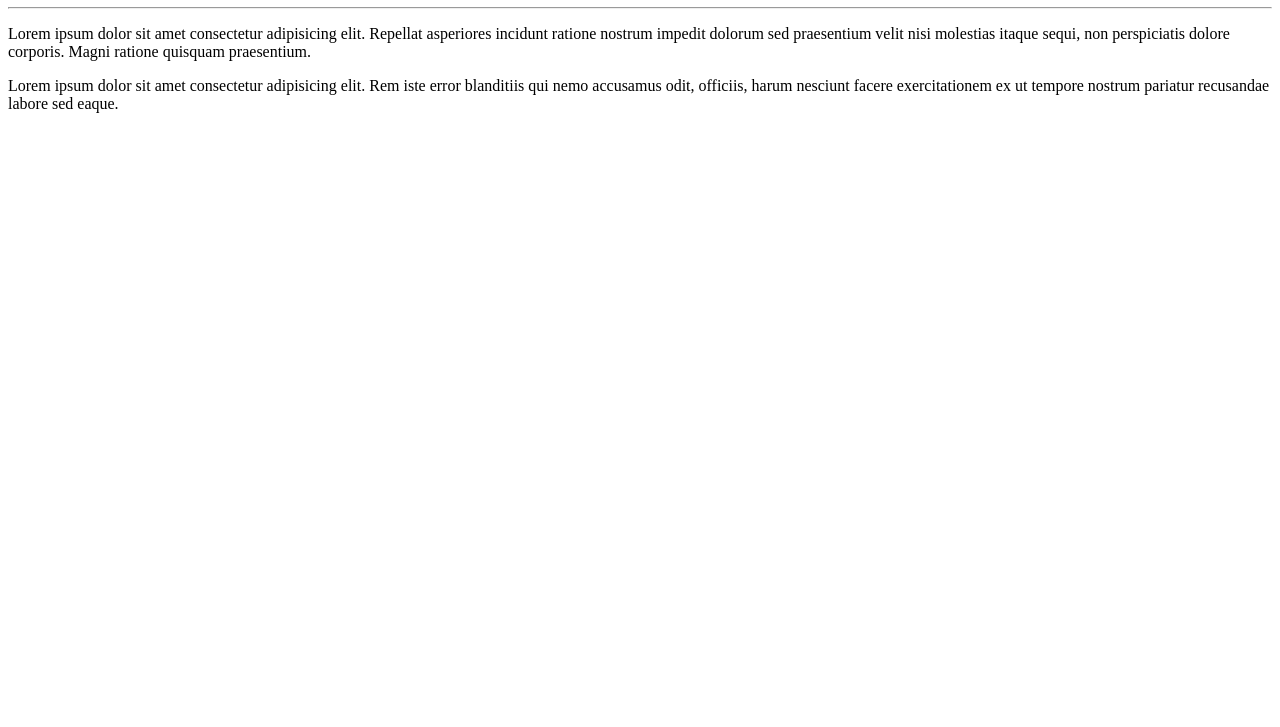
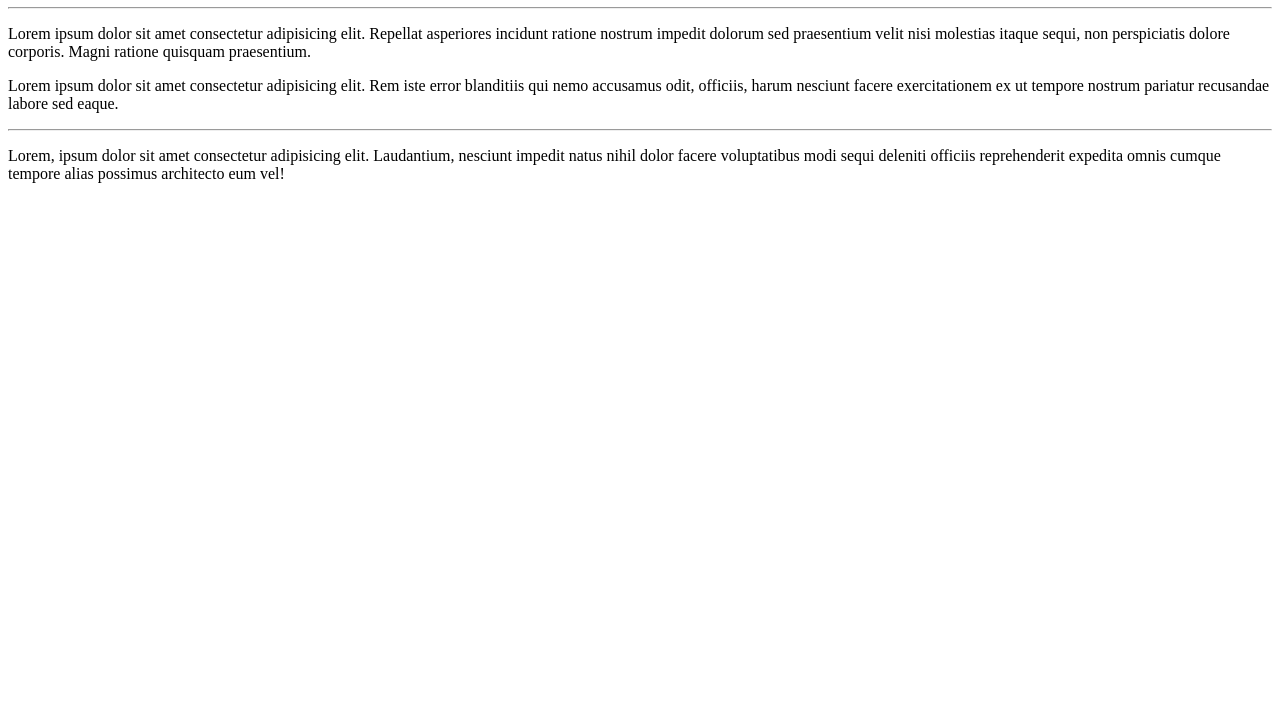
Before and after one commit to josielqrozjr/Hello-Word, a plain HTML site: page site-exemplo/index.html in a window 1280 px wide. Shown: the part 73-800 px from the top of the page. Drawn offline with Linux system fonts and the light colour scheme.

Commit message:
Update index.html

```diff
--- a/site-exemplo/index.html
+++ b/site-exemplo/index.html
@@ -13,5 +13,9 @@
 
     <p>Lorem ipsum dolor sit amet consectetur adipisicing elit. Rem iste error blanditiis qui nemo accusamus odit, officiis, harum nesciunt facere exercitationem ex ut tempore nostrum pariatur recusandae labore sed eaque.</p>
 
+    <hr>
+
+    <p>Lorem, ipsum dolor sit amet consectetur adipisicing elit. Laudantium, nesciunt impedit natus nihil dolor facere voluptatibus modi sequi deleniti officiis reprehenderit expedita omnis cumque tempore alias possimus architecto eum vel!</p>
+
 </body>
 </html>
```
